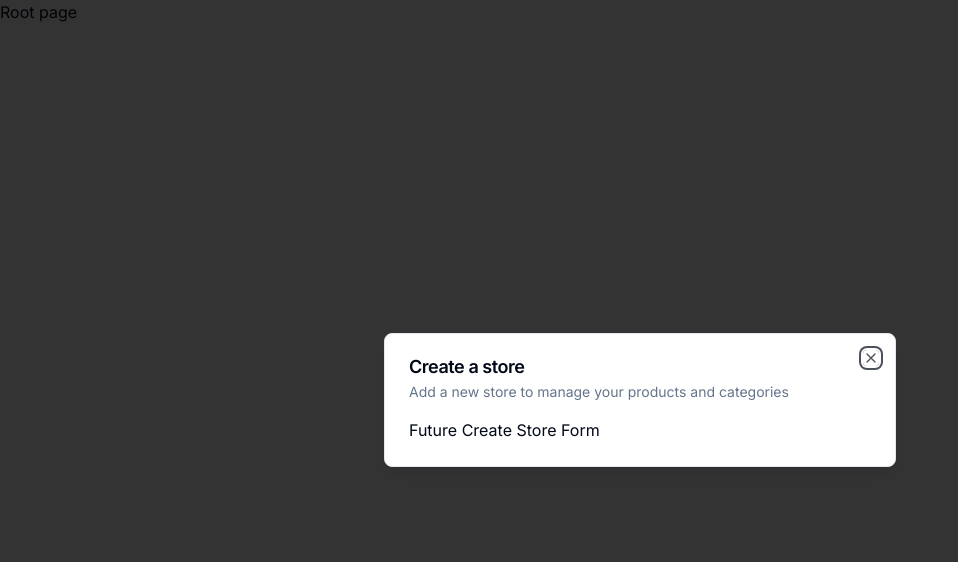
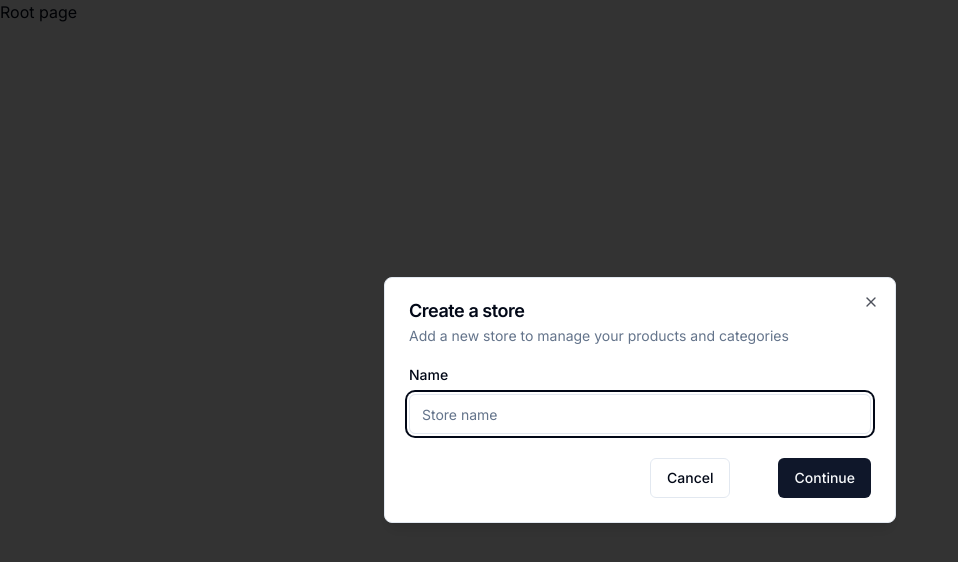
Before and after one commit to lewmeta/cms, a Next.js app: page / in a window 1280 px wide. Shown: the top 562 px of the page, without its empty margins (0-958 px from the left). Built offline with nearby package versions, Linux system fonts and the light colour scheme.

Commit message:
we have created a create store form with zod validation

```diff
--- a/app/(root)/(routes)/page.tsx
+++ b/app/(root)/(routes)/page.tsx
@@ -6,6 +6,8 @@
 const SetupPage = () => {
   const onOpen = useStoreModal((state) => state.onOpen);
   const isOpen = useStoreModal((state) => state.isOpen);
+
+  // console.log("IsOpen state:", !isOpen)
 
   useEffect(() => {
     if (!isOpen) {
--- a/components/modals/store-modal.tsx
+++ b/components/modals/store-modal.tsx
@@ -1,10 +1,38 @@
 "use client"
+
+import * as z from "zod"
+import { useState } from "react";
+import { useForm } from "react-hook-form";
 
 import { Modal } from "@/components/ui/modal"
 import { useStoreModal } from "@/hooks/user-store-modal";
+import { zodResolver } from "@hookform/resolvers/zod";
+import { Form, FormControl, FormField, FormItem, FormLabel, FormMessage } from "@/components/ui/form";
+import { Input } from "@/components/ui/input";
+import { Button } from "@/components/ui/button";
+
+// create a schema the form will reference;
+const formSchema = z.object({
+    name: z.string().min(1),
+})
 
 export const StoreModal = () => {
     const storeModal = useStoreModal();
+
+    const [loading, setLoading] = useState<boolean>(false);
+
+    // intialize the form with the formSchema.
+    const form = useForm<z.infer<typeof formSchema>>({
+        // its the resolver that helps zod validate the form
+        resolver: zodResolver(formSchema),
+        defaultValues: {
+            name: "",
+        }
+    });
+
+    const onSubmit = async (values: z.infer<typeof formSchema>) => {
+        console.log("Values:", values)
+    }
 
     return (
         <Modal
@@ -13,7 +41,40 @@
             isOpen={storeModal.isOpen}
             onClose={storeModal.onClose}
         >
-            Future Create Store Form
+            <Form
+                {...form}
+            >
+                <form onSubmit={form.handleSubmit(onSubmit)}>
+                    <FormField
+                        control={form.control}
+                        name="name"
+                        render={({ field }) => (
+                            <FormItem>
+                                <FormLabel>
+                                    Name
+                                </FormLabel>
+                                <FormControl>
+                                    <Input
+                                        placeholder="Store name"
+                                        {...field}
+                                        disabled={loading}
+                                    />
+                                </FormControl>
+                                <FormMessage />
+                            </FormItem>
+                        )}
+                    />
+                    <div className="pt-6 space-x-12 flex items-center justify-end">
+                        <Button
+                            variant="outline" onClick={storeModal.onClose}
+                            type="submit"
+                        >
+                            Cancel
+                        </Button>
+                        <Button>Continue</Button>
+                    </div>
+                </form>
+            </Form>
         </Modal>
     )
 }
--- /dev/null
+++ b/components/ui/form.tsx
@@ -0,0 +1,178 @@
+"use client"
+
+import * as React from "react"
+import * as LabelPrimitive from "@radix-ui/react-label"
+import { Slot } from "@radix-ui/react-slot"
+import {
+  Controller,
+  ControllerProps,
+  FieldPath,
+  FieldValues,
+  FormProvider,
+  useFormContext,
+} from "react-hook-form"
+
+import { cn } from "@/lib/utils"
+import { Label } from "@/components/ui/label"
+
+const Form = FormProvider
+
+type FormFieldContextValue<
+  TFieldValues extends FieldValues = FieldValues,
+  TName extends FieldPath<TFieldValues> = FieldPath<TFieldValues>
+> = {
+  name: TName
+}
+
+const FormFieldContext = React.createContext<FormFieldContextValue>(
+  {} as FormFieldContextValue
+)
+
+const FormField = <
+  TFieldValues extends FieldValues = FieldValues,
+  TName extends FieldPath<TFieldValues> = FieldPath<TFieldValues>
+>({
+  ...props
+}: ControllerProps<TFieldValues, TName>) => {
+  return (
+    <FormFieldContext.Provider value={{ name: props.name }}>
+      <Controller {...props} />
+    </FormFieldContext.Provider>
+  )
+}
+
+const useFormField = () => {
+  const fieldContext = React.useContext(FormFieldContext)
+  const itemContext = React.useContext(FormItemContext)
+  const { getFieldState, formState } = useFormContext()
+
+  const fieldState = getFieldState(fieldContext.name, formState)
+
+  if (!fieldContext) {
+    throw new Error("useFormField should be used within <FormField>")
+  }
+
+  const { id } = itemContext
+
+  return {
+    id,
+    name: fieldContext.name,
+    formItemId: `${id}-form-item`,
+    formDescriptionId: `${id}-form-item-description`,
+    formMessageId: `${id}-form-item-message`,
+    ...fieldState,
+  }
+}
+
+type FormItemContextValue = {
+  id: string
+}
+
+const FormItemContext = React.createContext<FormItemContextValue>(
+  {} as FormItemContextValue
+)
+
+const FormItem = React.forwardRef<
+  HTMLDivElement,
+  React.HTMLAttributes<HTMLDivElement>
+>(({ className, ...props }, ref) => {
+  const id = React.useId()
+
+  return (
+    <FormItemContext.Provider value={{ id }}>
+      <div ref={ref} className={cn("space-y-2", className)} {...props} />
+    </FormItemContext.Provider>
+  )
+})
+FormItem.displayName = "FormItem"
+
+const FormLabel = React.forwardRef<
+  React.ElementRef<typeof LabelPrimitive.Root>,
+  React.ComponentPropsWithoutRef<typeof LabelPrimitive.Root>
+>(({ className, ...props }, ref) => {
+  const { error, formItemId } = useFormField()
+
+  return (
+    <Label
+      ref={ref}
+      className={cn(error && "text-destructive", className)}
+      htmlFor={formItemId}
+      {...props}
+    />
+  )
+})
+FormLabel.displayName = "FormLabel"
+
+const FormControl = React.forwardRef<
+  React.ElementRef<typeof Slot>,
+  React.ComponentPropsWithoutRef<typeof Slot>
+>(({ ...props }, ref) => {
+  const { error, formItemId, formDescriptionId, formMessageId } = useFormField()
+
+  return (
+    <Slot
+      ref={ref}
+      id={formItemId}
+      aria-describedby={
+        !error
+          ? `${formDescriptionId}`
+          : `${formDescriptionId} ${formMessageId}`
+      }
+      aria-invalid={!!error}
+      {...props}
+    />
+  )
+})
+FormControl.displayName = "FormControl"
+
+const FormDescription = React.forwardRef<
+  HTMLParagraphElement,
+  React.HTMLAttributes<HTMLParagraphElement>
+>(({ className, ...props }, ref) => {
+  const { formDescriptionId } = useFormField()
+
+  return (
+    <p
+      ref={ref}
+      id={formDescriptionId}
+      className={cn("text-sm text-muted-foreground", className)}
+      {...props}
+    />
+  )
+})
+FormDescription.displayName = "FormDescription"
+
+const FormMessage = React.forwardRef<
+  HTMLParagraphElement,
+  React.HTMLAttributes<HTMLParagraphElement>
+>(({ className, children, ...props }, ref) => {
+  const { error, formMessageId } = useFormField()
+  const body = error ? String(error?.message) : children
+
+  if (!body) {
+    return null
+  }
+
+  return (
+    <p
+      ref={ref}
+      id={formMessageId}
+      className={cn("text-sm font-medium text-destructive", className)}
+      {...props}
+    >
+      {body}
+    </p>
+  )
+})
+FormMessage.displayName = "FormMessage"
+
+export {
+  useFormField,
+  Form,
+  FormItem,
+  FormLabel,
+  FormControl,
+  FormDescription,
+  FormMessage,
+  FormField,
+}
--- /dev/null
+++ b/components/ui/input.tsx
@@ -0,0 +1,25 @@
+import * as React from "react"
+
+import { cn } from "@/lib/utils"
+
+export interface InputProps
+  extends React.InputHTMLAttributes<HTMLInputElement> {}
+
+const Input = React.forwardRef<HTMLInputElement, InputProps>(
+  ({ className, type, ...props }, ref) => {
+    return (
+      <input
+        type={type}
+        className={cn(
+          "flex h-10 w-full rounded-md border border-input bg-background px-3 py-2 text-sm ring-offset-background file:border-0 file:bg-transparent file:text-sm file:font-medium placeholder:text-muted-foreground focus-visible:outline-none focus-visible:ring-2 focus-visible:ring-ring focus-visible:ring-offset-2 disabled:cursor-not-allowed disabled:opacity-50",
+          className
+        )}
+        ref={ref}
+        {...props}
+      />
+    )
+  }
+)
+Input.displayName = "Input"
+
+export { Input }
--- /dev/null
+++ b/components/ui/label.tsx
@@ -0,0 +1,26 @@
+"use client"
+
+import * as React from "react"
+import * as LabelPrimitive from "@radix-ui/react-label"
+import { cva, type VariantProps } from "class-variance-authority"
+
+import { cn } from "@/lib/utils"
+
+const labelVariants = cva(
+  "text-sm font-medium leading-none peer-disabled:cursor-not-allowed peer-disabled:opacity-70"
+)
+
+const Label = React.forwardRef<
+  React.ElementRef<typeof LabelPrimitive.Root>,
+  React.ComponentPropsWithoutRef<typeof LabelPrimitive.Root> &
+    VariantProps<typeof labelVariants>
+>(({ className, ...props }, ref) => (
+  <LabelPrimitive.Root
+    ref={ref}
+    className={cn(labelVariants(), className)}
+    {...props}
+  />
+))
+Label.displayName = LabelPrimitive.Root.displayName
+
+export { Label }
--- a/package.json
+++ b/package.json
@@ -10,7 +10,10 @@
   },
   "dependencies": {
     "@clerk/nextjs": "^4.29.12",
+    "@hookform/resolvers": "^3.9.0",
+    "@prisma/client": "^5.17.0",
     "@radix-ui/react-dialog": "^1.1.1",
+    "@radix-ui/react-label": "^2.1.0",
     "@radix-ui/react-slot": "^1.1.0",
     "class-variance-authority": "^0.7.0",
     "clsx": "^2.1.1",
@@ -18,8 +21,10 @@
     "next": "14.2.5",
     "react": "^18",
     "react-dom": "^18",
+    "react-hook-form": "^7.52.1",
     "tailwind-merge": "^2.4.0",
     "tailwindcss-animate": "^1.0.7",
+    "zod": "^3.23.8",
     "zustand": "^4.5.4"
   },
   "devDependencies": {
@@ -29,6 +34,7 @@
     "eslint": "^8",
     "eslint-config-next": "14.2.5",
     "postcss": "^8",
+    "prisma": "^5.17.0",
     "tailwindcss": "^3.4.1",
     "typescript": "^5"
   }
```
Also changed, not shown: 1 other file (tests, documents, lock files or other folders).
